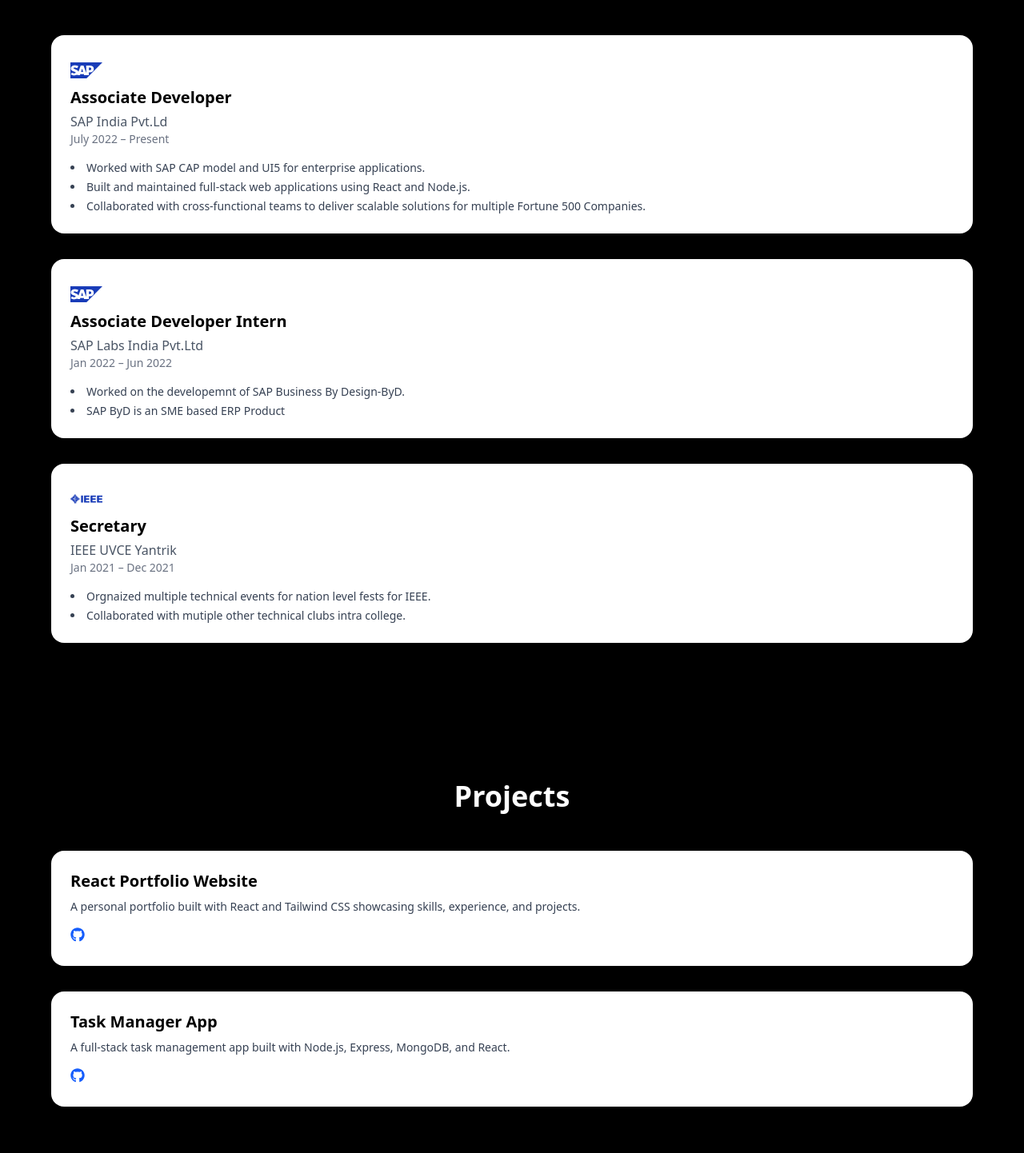
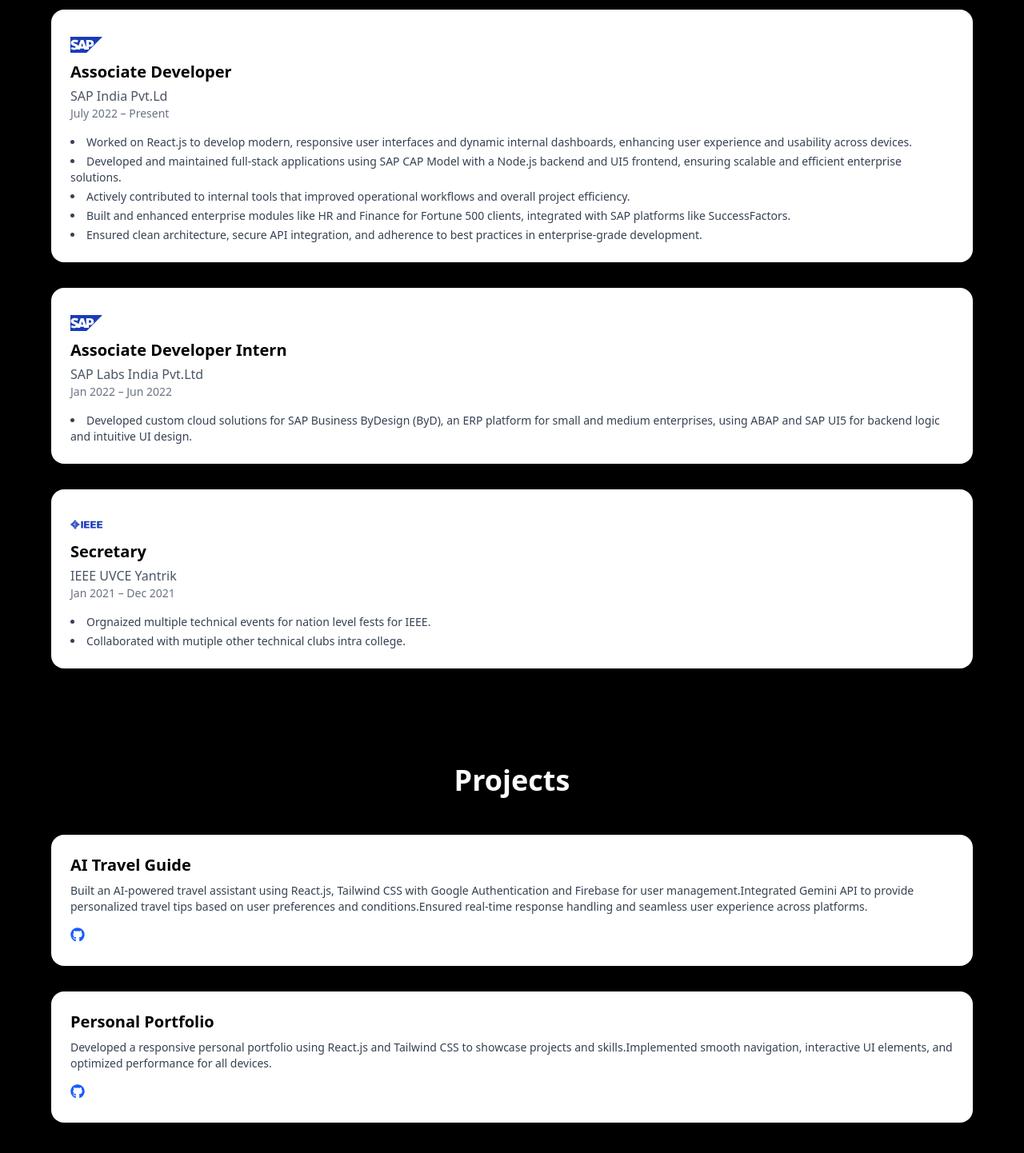
Before and after one commit to vinaydesai23/Personal-Portfolio, a React (Vite) app: page / in a window 1280 px wide. Shown: the part 1620-3062 px from the top of the page at 80% size. Built offline with nearby package versions, Linux system fonts and the light colour scheme.

Commit message:
feat: modified content

```diff
--- a/src/components/Experience.jsx
+++ b/src/components/Experience.jsx
@@ -8,9 +8,11 @@
     duration: "July 2022 – Present",
     icon: SiSap,
     description: [
-      "Worked with SAP CAP model and UI5 for enterprise applications.",
-      "Built and maintained full-stack web applications using React and Node.js.",
-      "Collaborated with cross-functional teams to deliver scalable solutions for multiple Fortune 500 Companies.",
+      "Worked on React.js to develop modern, responsive user interfaces and dynamic internal dashboards, enhancing user experience and usability across devices.",
+      "Developed and maintained full-stack applications using SAP CAP Model with a Node.js backend and UI5 frontend, ensuring scalable and efficient enterprise solutions.",
+      "Actively contributed to internal tools that improved operational workflows and overall project efficiency.",
+      "Built and enhanced enterprise modules like HR and Finance for Fortune 500 clients, integrated with SAP platforms like SuccessFactors.",
+      "Ensured clean architecture, secure API integration, and adherence to best practices in enterprise-grade development.",
     ],
   },
   {
@@ -19,8 +21,7 @@
     duration: "Jan 2022 – Jun 2022",
     icon: SiSap,
     description: [
-      "Worked on the developemnt of SAP Business By Design-ByD.",
-      "SAP ByD is an SME based ERP Product",
+      "Developed custom cloud solutions for SAP Business ByDesign (ByD), an ERP platform for small and medium enterprises, using ABAP and SAP UI5 for backend logic and intuitive UI design.",
     ],
   },
   {
--- a/src/components/Navbar.jsx
+++ b/src/components/Navbar.jsx
@@ -1,6 +1,12 @@
 import { RiCloseLine, RiMenu2Line } from "@remixicon/react";
 import React, { useState } from "react";
-import { FaLinkedin, FaInstagram, FaGithub, FaEnvelope, FaPhoneAlt } from "react-icons/fa";
+import {
+  FaLinkedin,
+  FaInstagram,
+  FaGithub,
+  FaEnvelope,
+  FaPhoneAlt,
+} from "react-icons/fa";
 
 const Navbar = () => {
   const [menu, openMenu] = useState(false);
@@ -45,11 +51,11 @@
           <FaEnvelope size={24} />
         </a>
         <a
-          href="+91 8296338415"
+          href="tel:+918296338415"
           target="_blank"
           rel="noopener noreferrer"
           className="hover:text-pink-400 transition-colors"
-          title="Call"
+          title="Phone"
         >
           <FaPhoneAlt size={24} />
         </a>
--- a/src/components/Projects.jsx
+++ b/src/components/Projects.jsx
@@ -3,16 +3,16 @@
 const Projects = () => {
   const projects = [
     {
-      title: "React Portfolio Website",
+      title: "AI Travel Guide",
       description:
-        "A personal portfolio built with React and Tailwind CSS showcasing skills, experience, and projects.",
-      github: "https://github.com/yourusername/portfolio",
+        "Built an AI-powered travel assistant using React.js, Tailwind CSS with Google Authentication and Firebase for user management.Integrated Gemini API to provide personalized travel tips based on user preferences and conditions.Ensured real-time response handling and seamless user experience across platforms.",
+      github: "https://github.com/vinaydesai23/AI-Travel-Guide",
     },
     {
-      title: "Task Manager App",
+      title: "Personal Portfolio",
       description:
-        "A full-stack task management app built with Node.js, Express, MongoDB, and React.",
-      github: "https://github.com/yourusername/task-manager",
+        "Developed a responsive personal portfolio using React.js and Tailwind CSS to showcase projects and skills.Implemented smooth navigation, interactive UI elements, and optimized performance for all devices.",
+      github: "https://github.com/vinaydesai23/Personal-Portfolio",
     },
   ];
 
--- a/src/components/Skills.jsx
+++ b/src/components/Skills.jsx
@@ -44,7 +44,7 @@
       className="h-screen w-full bg-black flex flex-col justify-center items-center px-4"
     >
       <h2 className="text-4xl font-bold text-white text-center mb-12">My Skills</h2>
-      <div className="grid grid-cols-2 sm:grid-cols-3 md:grid-cols-4 gap-8 max-w-5xl w-full">
+      <div className="grid grid-cols-3 sm:grid-cols-3 md:grid-cols-4 gap-8 max-w-5xl w-full">
         {skills.map((skill) => (
           <div
             key={skill.name}
```
